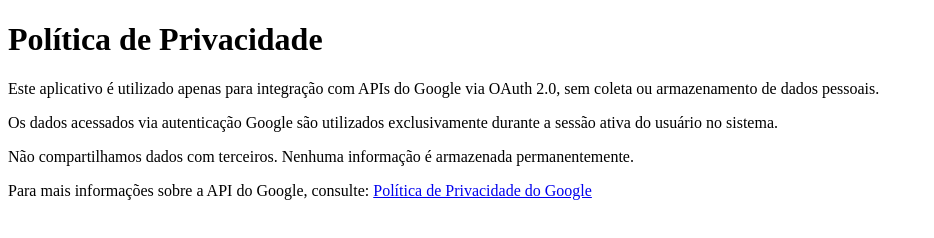
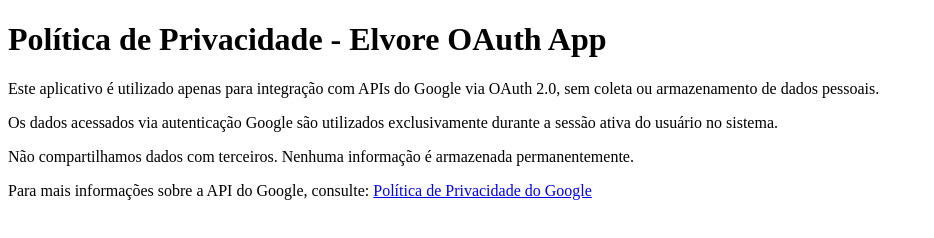
Before and after one commit to joao1312/oauth-n8n, a plain HTML site: page privacy.html in a window 1280 px wide. Shown: the whole page, without its empty margins (0-934 px from the left). Drawn offline with Linux system fonts and the light colour scheme.

Commit message:
Update privacy.html

```diff
--- a/privacy.html
+++ b/privacy.html
@@ -6,7 +6,7 @@
   <title>Política de Privacidade - Elvore OAuth App</title>
 </head>
 <body>
-  <h1>Política de Privacidade</h1>
+  <h1>Política de Privacidade - Elvore OAuth App</h1>
   <p>Este aplicativo é utilizado apenas para integração com APIs do Google via OAuth 2.0, sem coleta ou armazenamento de dados pessoais.</p>
   <p>Os dados acessados via autenticação Google são utilizados exclusivamente durante a sessão ativa do usuário no sistema.</p>
   <p>Não compartilhamos dados com terceiros. Nenhuma informação é armazenada permanentemente.</p>
```
